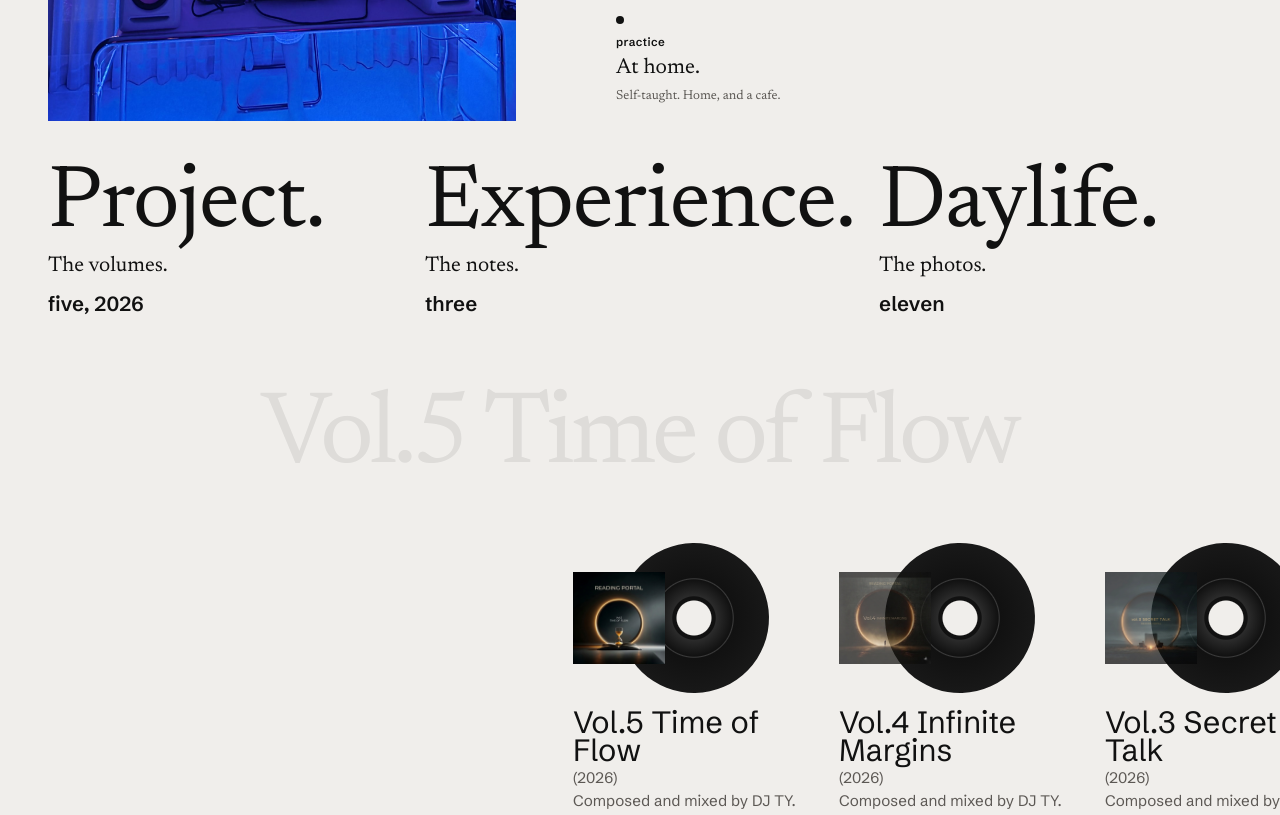
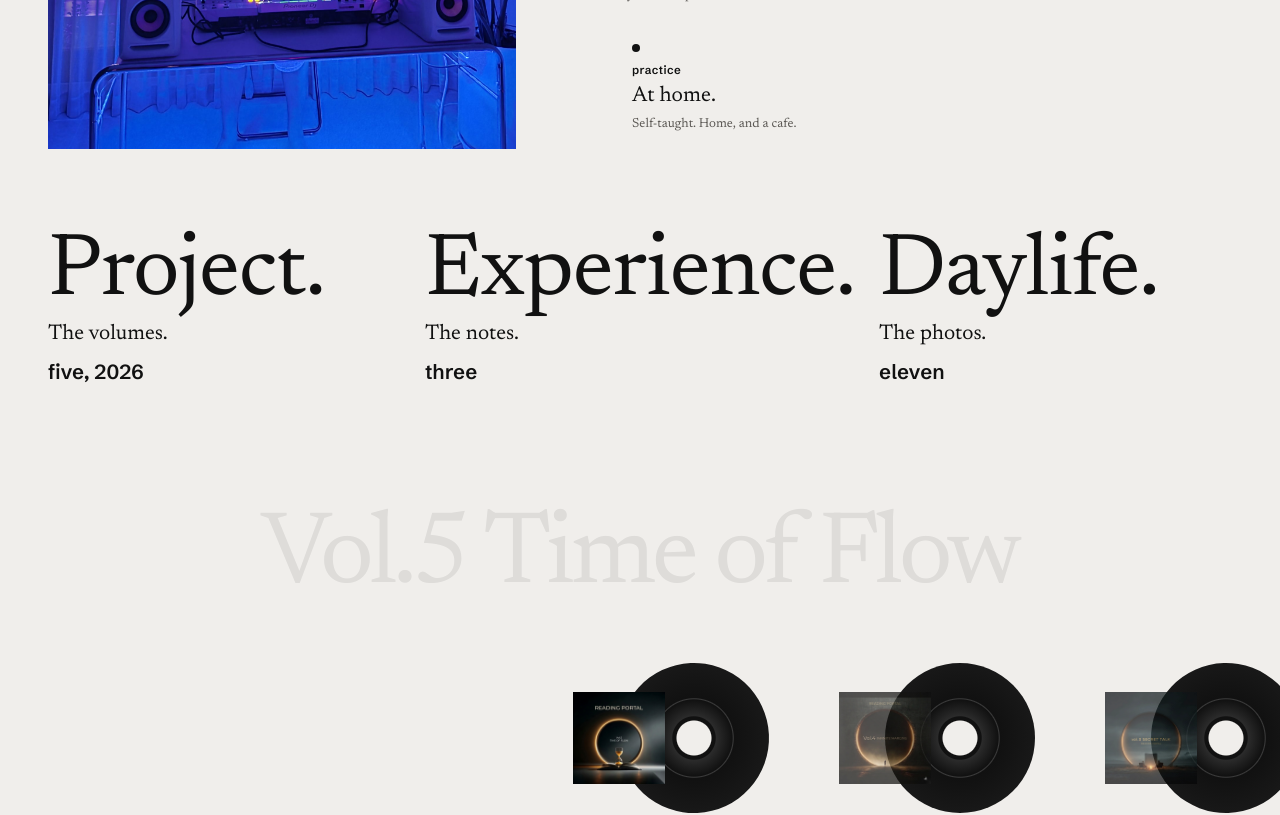
Before and after one commit to junghwoan/ashton, a Next.js app: page / in a window 1280 px wide. Shown: the part 820-1635 px from the top of the page. Built offline with nearby package versions, Linux system fonts and the light colour scheme; no server answers; a web font is replaced by a local one.

Commit message:
Give the photographs more air above and below.

```diff
--- a/app/globals.css
+++ b/app/globals.css
@@ -545,7 +545,7 @@ a {
 }
 
 .figure figcaption {
-  margin-top: 10px;
+  margin-top: 16px;
   color: var(--quiet);
   font-size: 0.9rem;
   letter-spacing: 0;
@@ -714,9 +714,10 @@ footer {
 .rf-portrait {
   display: grid;
   grid-template-columns: auto minmax(0, 1fr);
-  gap: 28px 48px;
+  gap: 28px 64px;
   align-items: end;
-  margin-top: 36px;
+  margin-top: clamp(48px, 8vh, 88px);
+  margin-bottom: clamp(64px, 10vh, 112px);
   padding: 0 var(--gutter);
 }
 
@@ -786,7 +787,7 @@ footer {
   display: grid;
   grid-template-columns: repeat(3, 1fr);
   gap: 24px;
-  padding: 48px var(--gutter) 12px;
+  padding: 8px var(--gutter) clamp(56px, 8vh, 88px);
 }
 
 .pillars a {
@@ -817,7 +818,7 @@ footer {
 }
 
 .rf-section {
-  padding: 28px var(--gutter) 12px;
+  padding: clamp(56px, 9vh, 104px) var(--gutter) 8px;
 }
 
 .sound-toggle {
@@ -1085,12 +1086,16 @@ html[data-theme="dark"] body {
   font-size: 0.95rem;
 }
 
+.look {
+  margin: 0 0 clamp(64px, 9vh, 104px);
+}
+
 .look-meta {
   display: grid;
   grid-template-columns: 2.5rem 1fr 2.5rem;
   align-items: baseline;
   gap: 12px;
-  margin-bottom: 12px;
+  margin-bottom: 22px;
   font-family: var(--sans);
   font-size: 0.78rem;
   letter-spacing: 0.06em;
@@ -1109,10 +1114,11 @@ html[data-theme="dark"] body {
 
 .look-rail {
   display: flex;
-  align-items: flex-end;
-  gap: 28px;
+  align-items: center;
+  gap: 36px;
   height: min(68vh, 640px);
   max-width: 100%;
+  padding: 8px 0 12px;
   overflow-x: auto;
   scroll-snap-type: x mandatory;
   scrollbar-width: none;
@@ -1250,9 +1256,9 @@ html[data-theme="dark"] body {
 
 .portal-covers {
   display: flex;
-  gap: 14px;
+  gap: 18px;
   max-width: 100%;
-  margin-bottom: 48px;
+  margin: clamp(36px, 6vh, 64px) 0 clamp(72px, 10vh, 112px);
   overflow-x: auto;
 }
 
@@ -1582,8 +1588,8 @@ html[data-theme="dark"] body {
 .room-decks {
   display: grid;
   grid-template-columns: 1fr 1fr;
-  gap: 12px;
-  margin-bottom: 28px;
+  gap: 20px 28px;
+  margin-bottom: clamp(64px, 9vh, 104px);
 }
 
 .room-decks img {
@@ -1592,7 +1598,7 @@ html[data-theme="dark"] body {
 }
 
 .rail-label {
-  margin: 8px 0 10px;
+  margin: 0 0 18px;
   font-size: 1.33rem;
 }
 
@@ -1692,6 +1698,20 @@ html[data-theme="dark"] body {
     grid-template-columns: 1fr;
   }
 
+  .rf-portrait {
+    margin-top: 36px;
+    margin-bottom: 48px;
+  }
+
+  .rf-section {
+    padding-top: 48px;
+  }
+
+  .look,
+  .room-decks {
+    margin-bottom: 48px;
+  }
+
   .look-rail {
     height: 52vh;
     gap: 16px;
```
